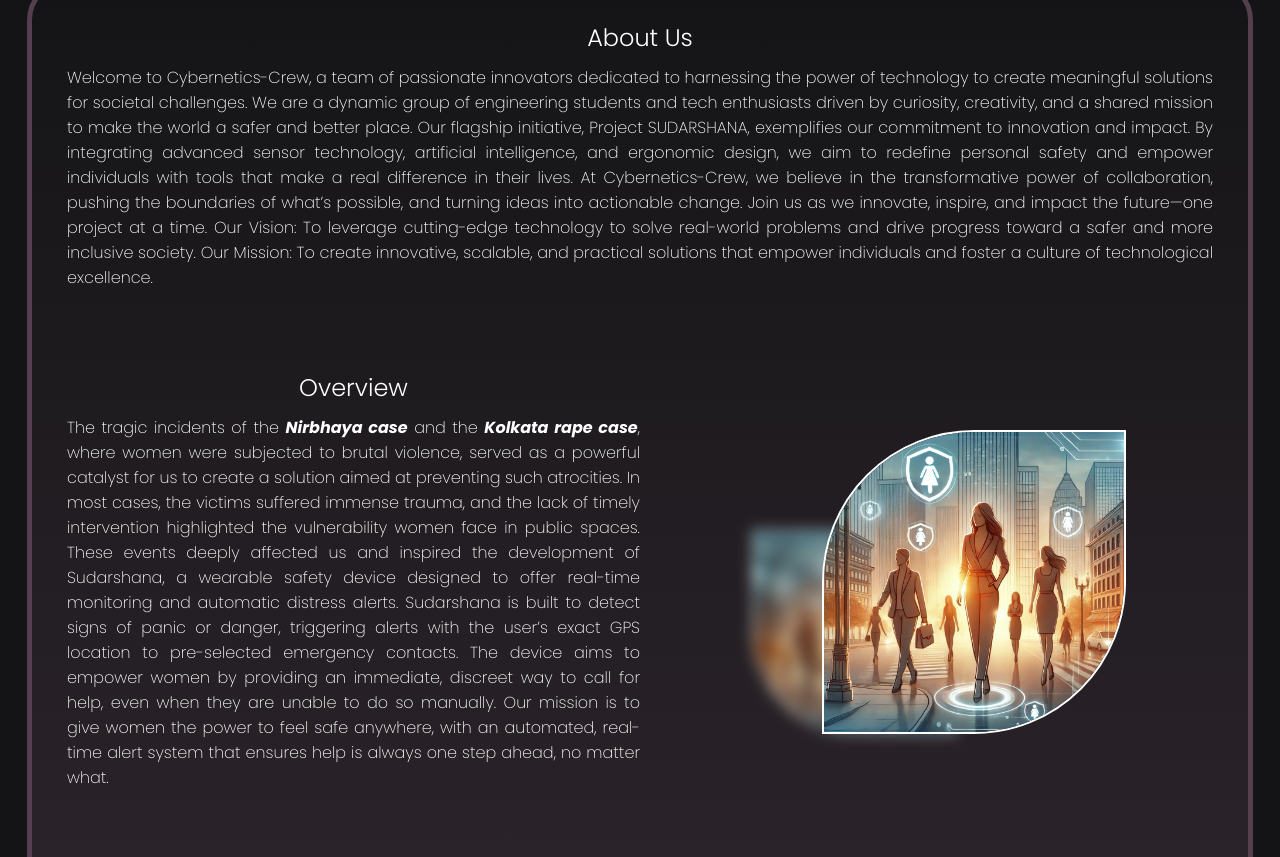
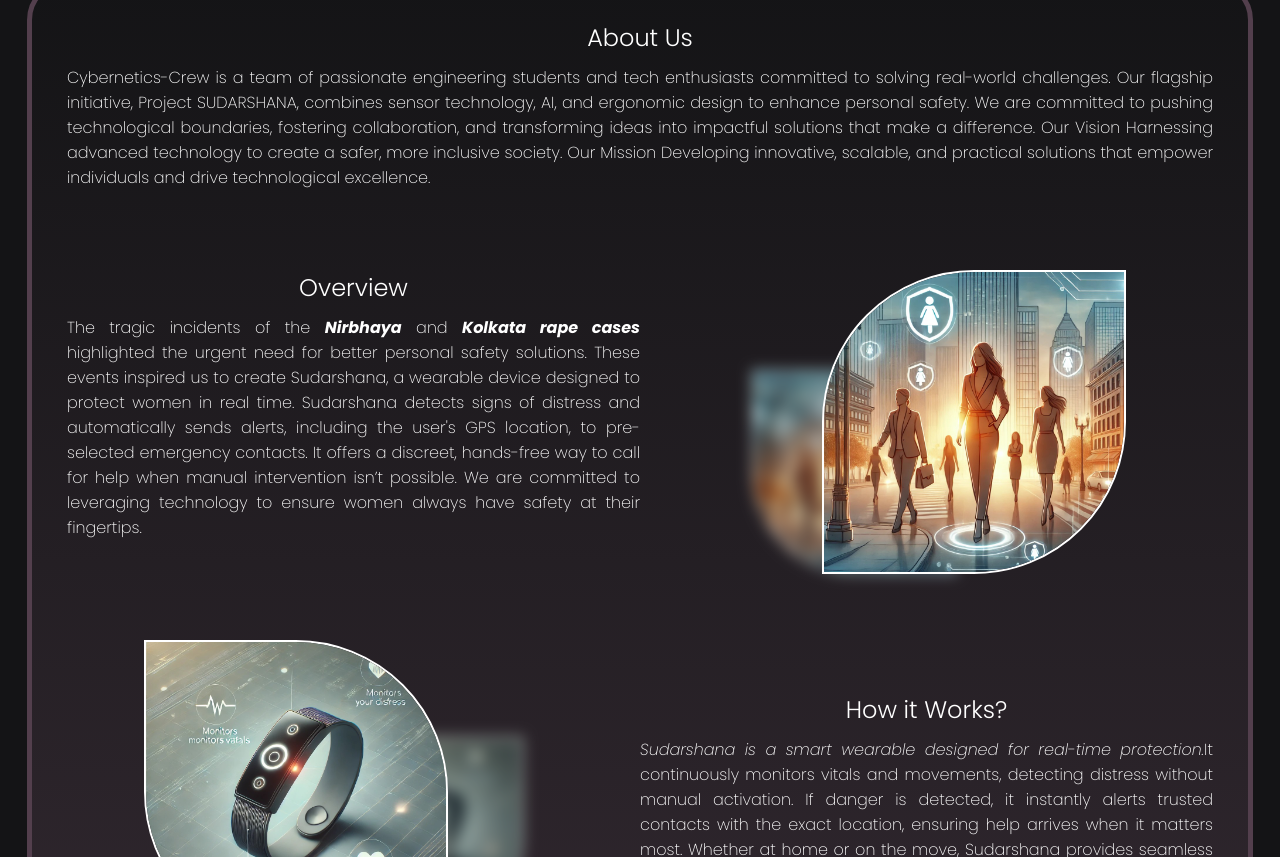
Before and after one commit to Death18Warrior/Website-Sudarshana, a plain HTML site: page Main/index.html in a window 1280 px wide. Shown: the part 424-1281 px from the top of the page. Drawn offline with Linux system fonts and the light colour scheme; a web font is replaced by a local one.

Commit message:
modified:   Main/index.html

```diff
--- a/Main/index.html
+++ b/Main/index.html
@@ -19,7 +19,7 @@
         <nav class="navbar" id="navbar">
             <div class="navbar-container">
                 <div class="left">
-                    <a class="logo" href="#Heading"><img src="Img\width_200.png" alt="company logo" class="logo"></a>
+                    <a class="logo" href="#"><img src="Img\width_200.png" alt="company logo" class="logo"></a>
                     <div class="dropdown">
                         <button id="logo_dropdown" class="logo_dropdown"><img src="Img\width_200.png" alt="comapny logo"
                                 class="logo"></button>
@@ -47,26 +47,21 @@
                 </div>
             </div>
         </nav>
-        <div class="Heading" id="Heading">Empowerment in every stride, protection in every heartbeat</div>
+        <section class="Heading" id="Heading">Empowerment in every stride, protection in every heartbeat</section>
         <div class="content">
             <section class="items about_us" id="about_us">
                 <div class="details">
                     <h1>About Us</h1>
-                    <p>Welcome to Cybernetics-Crew, a team of passionate innovators dedicated to harnessing the power of
-                        technology to create meaningful solutions for societal challenges. We are a dynamic group of
-                        engineering students and tech enthusiasts driven by curiosity, creativity, and a shared mission
-                        to make the world a safer and better place.
-                        Our flagship initiative, Project SUDARSHANA, exemplifies our commitment to innovation and
-                        impact. By integrating advanced sensor technology, artificial intelligence, and ergonomic
-                        design, we aim to redefine personal safety and empower individuals with tools that make a real
-                        difference in their lives.
-                        At Cybernetics-Crew, we believe in the transformative power of collaboration, pushing the
-                        boundaries of what’s possible, and turning ideas into actionable change. Join us as we innovate,
-                        inspire, and impact the future—one project at a time.
-                        Our Vision: To leverage cutting-edge technology to solve real-world problems and drive progress
-                        toward a safer and more inclusive society.
-                        Our Mission: To create innovative, scalable, and practical solutions that empower individuals
-                        and foster a culture of technological excellence.
+                    <p>Cybernetics-Crew is a team of passionate engineering students and tech enthusiasts committed to
+                        solving real-world challenges. Our flagship initiative, Project SUDARSHANA, combines sensor
+                        technology, AI, and ergonomic design to enhance personal safety. We are committed to pushing
+                        technological boundaries, fostering collaboration, and transforming ideas into impactful
+                        solutions that make a difference.
+                        Our Vision
+                        Harnessing advanced technology to create a safer, more inclusive society.
+                        Our Mission
+                        Developing innovative, scalable, and practical solutions that empower individuals and drive
+                        technological excellence.
                     </p>
                 </div>
 
@@ -74,61 +69,51 @@
             <section class="items overview" id="overview">
                 <div class="details">
                     <h1>Overview</h1>
-                    <p>The tragic incidents of the <em><strong>Nirbhaya case</strong></em> and the <em><strong>Kolkata rape case</strong></em>, where women were subjected
-                        to brutal violence, served as a powerful catalyst for us to create a solution aimed at
-                        preventing such atrocities. In most cases, the victims suffered immense trauma, and the lack of
-                        timely intervention highlighted the vulnerability women face in public spaces. These events
-                        deeply affected us and inspired the development of Sudarshana, a wearable safety device designed
-                        to offer real-time monitoring and automatic distress alerts. Sudarshana is built to detect signs
-                        of panic or danger, triggering alerts with the user’s exact GPS location to pre-selected
-                        emergency contacts. The device aims to empower women by providing an immediate, discreet way to
-                        call for help, even when they are unable to do so manually. Our mission is to give women the
-                        power to feel safe anywhere, with an automated, real-time alert system that ensures help is
-                        always one step ahead, no matter what.
+                    <p>The tragic incidents of the <em><strong>Nirbhaya</em></strong> and <em><strong>Kolkata rape cases</strong></em> highlighted the urgent need for
+                        better personal safety solutions. These events inspired us to create Sudarshana, a wearable
+                        device designed to protect women in real time.
+                        Sudarshana detects signs of distress and automatically sends alerts, including the user's GPS
+                        location, to pre-selected emergency contacts. It offers a discreet, hands-free way to call for
+                        help when manual intervention isn’t possible. We are committed to leveraging technology to
+                        ensure women always have safety at their fingertips.
+
                     </p>
                 </div>
-                <div class="photo"><img src="Img\features.jpg" alt="Image" class="pic2"><img src="Img\features.jpg" alt="Image" class="bg_pic2"></div>
+                <div class="photo"><img src="Img\features.jpg" alt="Image" class="pic2"><img src="Img\features.jpg"
+                        alt="Image" class="bg_pic2"></div>
             </section>
             <section class="items how_it_works" id="how_it_works">
                 <div class="details">
                     <h1>How it Works?</h1>
-                    <p><em>Sudarshana is your invisible guardian</em> — a smart wearable that monitors your vitals and movements,
-                        detecting distress in real-time. Without the need for buttons or delays, it instantly alerts
-                        your trusted contacts with your exact location when you need help the most.Whether you're at
-                        home or on the go, Sudarshana ensures your safety, offering peace of mind anytime, anywhere.
-                        It’s designed to keep you protected, providing swift assistance when every second counts.
+                    <p><em>Sudarshana is a smart wearable designed for real-time protection.</em>It continuously monitors vitals and movements, detecting distress without manual activation. If danger is detected, it instantly alerts trusted contacts with the exact location, ensuring help arrives when it matters most. Whether at home or on the move, Sudarshana provides seamless protection and a peace of mind, keeping safety always within reach.
                     </p>
                 </div>
-                <div class="photo"><img src="Img\how it works.jpg" alt="Image" class="pic3"><img src="Img\how it works.jpg" alt="Image" class="bg_pic3"></div>
+                <div class="photo"><img src="Img\how it works.jpg" alt="Image" class="pic3"><img
+                        src="Img\how it works.jpg" alt="Image" class="bg_pic3"></div>
             </section>
             <section class="items features" id="features">
                 <div class="details">
                     <h1>Features</h1>
-                    <p><strong>1. Smart Panic Detection:</strong> Continuous monitoring with machine learning for accurate distress
-                        detection.<br>
-                        <strong>2. Personalized Profiles:</strong> Custom user profiles to minimize false alerts by recognizing stress
-                        and adrenaline.<br>
-                        <strong>3. Geofencing Alerts:</strong> Proactive notifications when entering unsafe zones or risk areas.<br>
-                        <strong>4. Emergency Response:</strong> Instant alerts to pre-configured contacts with real-time location during
-                        emergencies.<br>
-                        <strong>5. Advanced Sensors:</strong> Integrated sensors for precise monitoring and detection.
+                    <p><strong>1. Real-Time Distress Detection:</strong> AI-powered monitoring for accurate distress detection.
+                        <br>
+                        <strong>2. Personalized Profiles:</strong> Adapts to individual patterns to reduce false alerts.
+                        <br>
+                        <strong>3. Geofencing Alerts:</strong> Sends warnings when entering high-risk areas.<br>
+                        <strong>4. Emergency Response:</strong> Instant location-based alerts to trusted contacts.<br>
+                        <strong>5. Advanced Sensors:</strong> High-precision sensors for real-time safety monitoring.
                     </p>
                 </div>
-                <div class="photo"><img src="Img\overview.jpg" alt="Image" class="pic4"><img src="Img\overview.jpg" alt="Image" class="bg_pic4"></div>
+                <div class="photo"><img src="Img\overview.jpg" alt="Image" class="pic4"><img src="Img\overview.jpg"
+                        alt="Image" class="bg_pic4"></div>
             </section>
             <section class="items impact" id="impact">
                 <div class="details">
                     <h1>Impact</h1>
-                    <p>Sudarshana addresses critical gaps in women’s safety by offering a smart wearable that detects
-                        distress through abnormal heart rates or sudden movements and automatically alerts emergency
-                        contacts. Unlike traditional measures requiring manual intervention, Sudarshana ensures timely
-                        assistance even when women are incapacitated by fear or restraint. By aligning with initiatives
-                        like the Nirbhaya Fund, Women Helpline (181) and the Safe City Project, and reinforcing laws
-                        such as the Criminal Law (Amendment) Act (2013) and the Protection of Women from Domestic
-                        Violence Act (2005), it provides an advanced, reliable and discreet safety solution.
+                    <p>Sudarshana bridges gaps in women's safety by offering a smart wearable that detects distress through abnormal heart rates or sudden movements, automatically alerting emergency contacts. Unlike traditional methods, which require manual intervention, Sudarshana ensures timely assistance even when fear or restraint prevents action. By aligning with initiatives like the Nirbhaya Fund, Women Helpline (181), and the Safe City Project, and supporting laws like the Criminal Law (Amendment) Act (2013) and the Protection of Women from Domestic Violence Act (2005), Sudarshana offers a reliable, discreet, and advanced safety solution.
                     </p>
                 </div>
-                <div class="photo"><img src="Img\impact.jpg" alt="Image" class="pic5"><img src="IMg\impact.jpg" alt="Image" class="bg_pic5"></div>
+                <div class="photo"><img src="Img\impact.jpg" alt="Image" class="pic5"><img src="IMg\impact.jpg"
+                        alt="Image" class="bg_pic5"></div>
             </section>
             <section class="contactForm" id="contactForm">
                 <h1>Contact Us</h1>
@@ -151,7 +136,9 @@
     </div>
     <footer>
         <p class="copyright">&copy;&ensp;Cybernetics Crew</p>
-        <p class="Email"><a href="https://mail.google.com/mail/u/0/?tab=rm&ogbl#inbox?compose=jrjtXGlFBfdVGjLqfZPBlvZhJCZNLRnVnDKSgHpFZSXsXcpkMmjHStRWhRxWqnPmsXRzsDfq"c target="_blank"><i class="fa fa-envelope">&ensp;aiprojectdata00@gmail.com</i></a></p>
+        <p class="Email"><a
+                href="https://mail.google.com/mail/u/0/?tab=rm&ogbl#inbox?compose=jrjtXGlFBfdVGjLqfZPBlvZhJCZNLRnVnDKSgHpFZSXsXcpkMmjHStRWhRxWqnPmsXRzsDfq"
+                c target="_blank"><i class="fa fa-envelope">&ensp;aiprojectdata00@gmail.com</i></a></p>
         <p class="insta"><a href="https://www.instagram.com/cyberneticscrew2024?igsh=bG9sNDBsbHUxam0y"
                 class="fa fa-instagram" target="_blank">&ensp;cyberneticscrew202</a>4</p>
     </footer>
```
